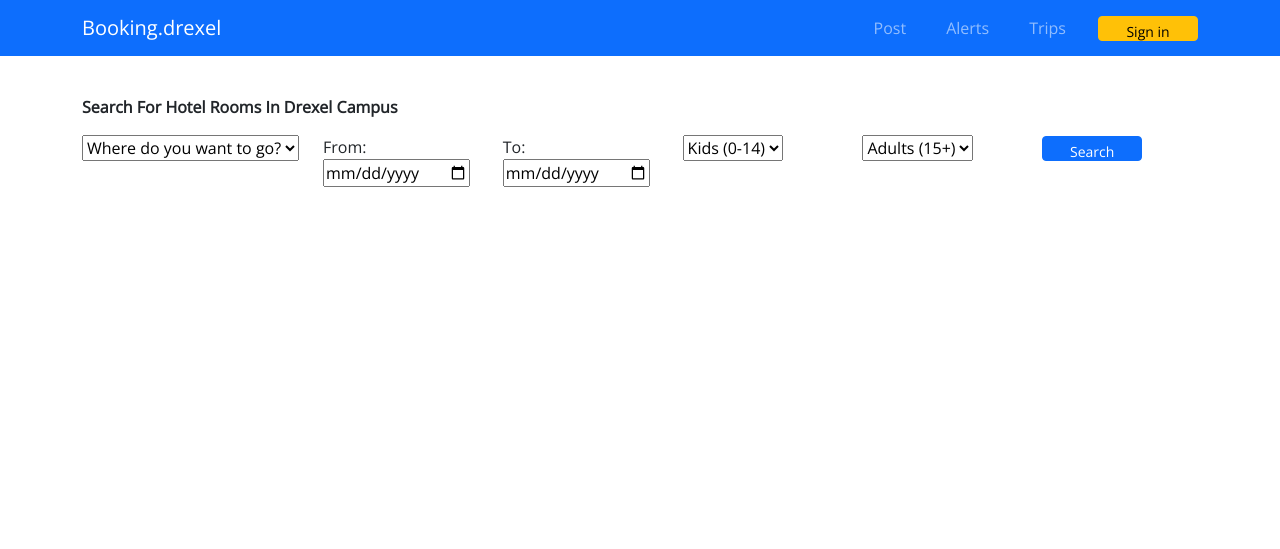
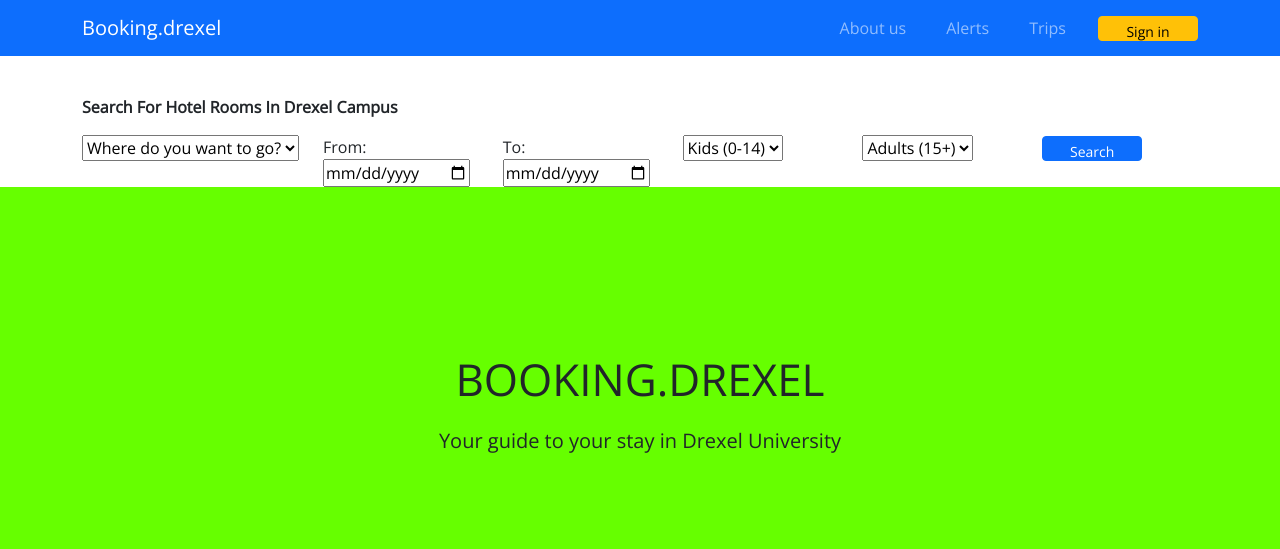
Before and after one commit to BenWeiTang/BookingDrexel, a Flask app: page /welcome in a window 1280 px wide. Shown: the top 549 px of the page. Before the commit the page ends 187 px from the top, so only its background shows below. Run offline with Flask 2, Linux system fonts and the light colour scheme; some libraries are stand-ins or nearby versions.

Commit message:
Minor changes to welcome page

```diff
--- a/static/css/welcome-style.css
+++ b/static/css/welcome-style.css
@@ -20,3 +20,31 @@
 	width: 100px;
 	height: 25px;
 }
+
+.masthead {
+	padding-top: calc(6rem + 74px);
+	padding-bottom: 6rem;
+	background-color: #66ff00;
+}
+.masthead .masthead-heading {
+	font-size: 2.75rem;
+	line-height: 2.75rem;
+}
+.masthead .masthead-subheading {
+	font-size: 1.25rem;
+}
+.masthead .masthead-avatar {
+	width: 15rem;
+}
+
+
+.footer {
+	padding-top: 5rem;
+	padding-bottom: 5rem;
+	background-color: #2c3e50;
+	color: #fff;
+}
+
+.copyright {
+	background-color: #1a252f;
+}
--- a/templates/welcome.html
+++ b/templates/welcome.html
@@ -18,7 +18,7 @@
         <div class="collapse navbar-collapse" id="navbarSupportedContent">
           <ul class="navbar-nav ms-auto align-items-center">
             <li class="nav-item">
-              <a class="nav-link mx-2" href="#!"><i class="fas fa-plus-circle pe-2"></i>Post</a>
+              <a class="nav-link mx-2" href="#about"><i class="fas fa-plus-circle pe-2"></i>About us</a>
             </li>
             <li class="nav-item">
               <a class="nav-link mx-2" href="#!"><i class="fas fa-bell pe-2"></i>Alerts</a>
@@ -56,8 +56,6 @@
           To: <input type="date" id="from-date">
         </div>
 
-
-
         <div class="col-sm">
           <select class="browser-default custom-select mb-4" id="select">
             <option value="0">Kids (0-14)</option>
@@ -82,24 +80,62 @@
 		  </div>
     </div>
 
-    <!--
-    <header class="masthead text-center">
+
+    <header id="about" class="masthead text-center">
       <div class="container d-flex align-items-center flex-column">
-          Masthead Avatar Image
-          <img class="masthead-avatar mb-5" src="assets/img/avataaars.svg" alt="..." />
-          Masthead Heading
+          <!-- Masthead Heading -->
           <h1 class="masthead-heading text-uppercase mb-0">Booking.drexel</h1>
-          Icon Divider
+          <!-- Icon Divider -->
           <div class="divider-custom divider-light">
               <div class="divider-custom-line"></div>
               <div class="divider-custom-icon"><i class="fas fa-star"></i></div>
               <div class="divider-custom-line"></div>
           </div>
-          Masthead Subheading
+          <!-- Masthead Subheading -->
           <p class="masthead-subheading font-weight-light mb-0">Your guide to your stay in Drexel University</p>
       </div>
   </header>
-    -->
+
+  <div id="carouselExampleIndicators" class="carousel slide" data-ride="carousel">
+    <ol class="carousel-indicators">
+      <li data-target="#carouselExampleIndicators" data-slide-to="0" class="active"></li>
+      <li data-target="#carouselExampleIndicators" data-slide-to="1"></li>
+      <li data-target="#carouselExampleIndicators" data-slide-to="2"></li>
+    </ol>
+    <div class="carousel-inner">
+      <div class="carousel-item active">
+        <img class="d-block w-100" src="..." alt="First slide">
+      </div>
+      <div class="carousel-item">
+        <img class="d-block w-100" src="..." alt="Second slide">
+      </div>
+      <div class="carousel-item">
+        <img class="d-block w-100" src="..." alt="Third slide">
+      </div>
+    </div>
+    <a class="carousel-control-prev" href="#carouselExampleIndicators" role="button" data-slide="prev">
+      <span class="carousel-control-prev-icon" aria-hidden="true"></span>
+      <span class="sr-only">Previous</span>
+    </a>
+    <a class="carousel-control-next" href="#carouselExampleIndicators" role="button" data-slide="next">
+      <span class="carousel-control-next-icon" aria-hidden="true"></span>
+      <span class="sr-only">Next</span>
+    </a>
+  </div>
+
+  <footer class="footer text-center">
+    <div class="container">
+                <h4 class="text-uppercase mb-4">About Freelancer</h4>
+                <p class="lead mb-0">
+                    Freelance is a free to use, MIT licensed Bootstrap theme created by
+                    <a href="http://startbootstrap.com">Start Bootstrap</a>.
+                </p>
+    </div>
+</footer>
+
+  <div class="copyright py-4 text-center text-white">
+    <div class="container"><small>Copyright &copy; Your Website 2022</small></div>
+  </div>
 
     <!-- example of how to use url_for() -->
     <!-- <img src="{{ url_for('static', filename='/img/doge.png') }}" alt=""> -->
```
Also changed, not shown: BookingDrexel.db (added).
